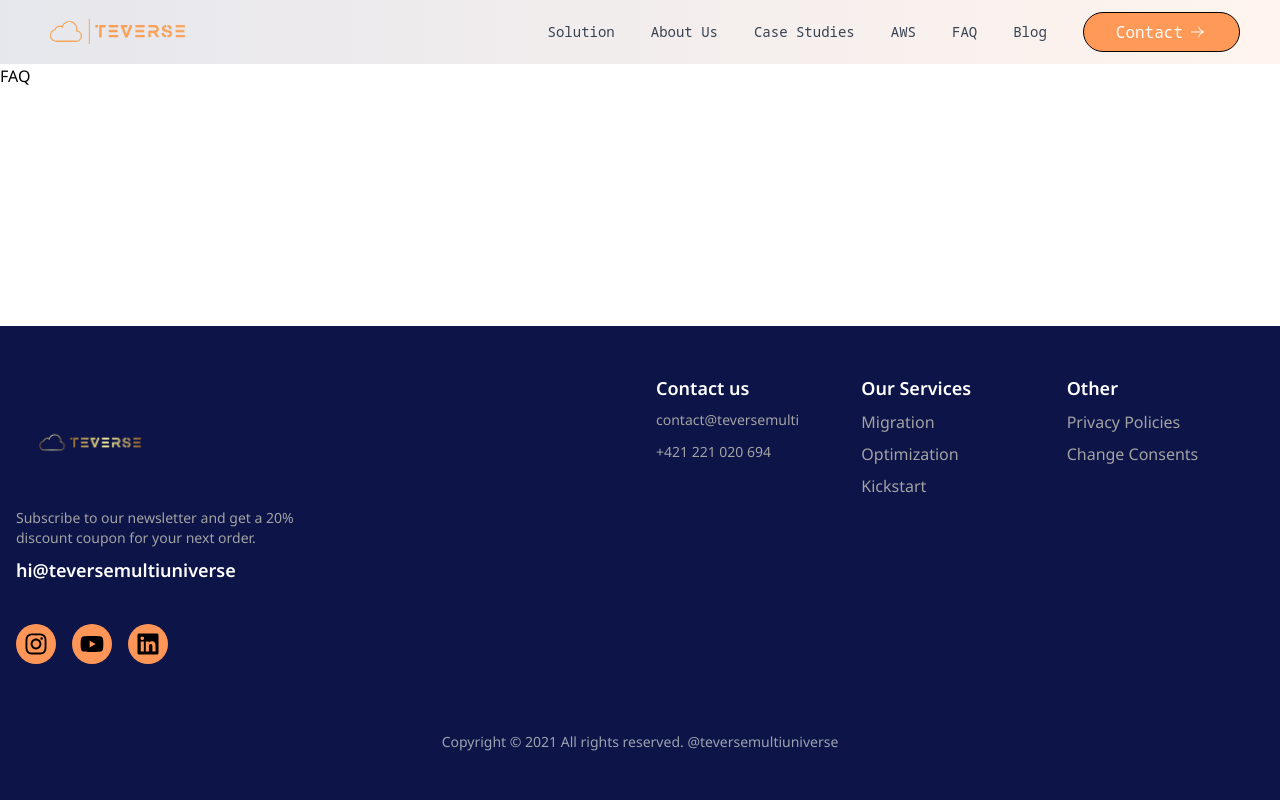
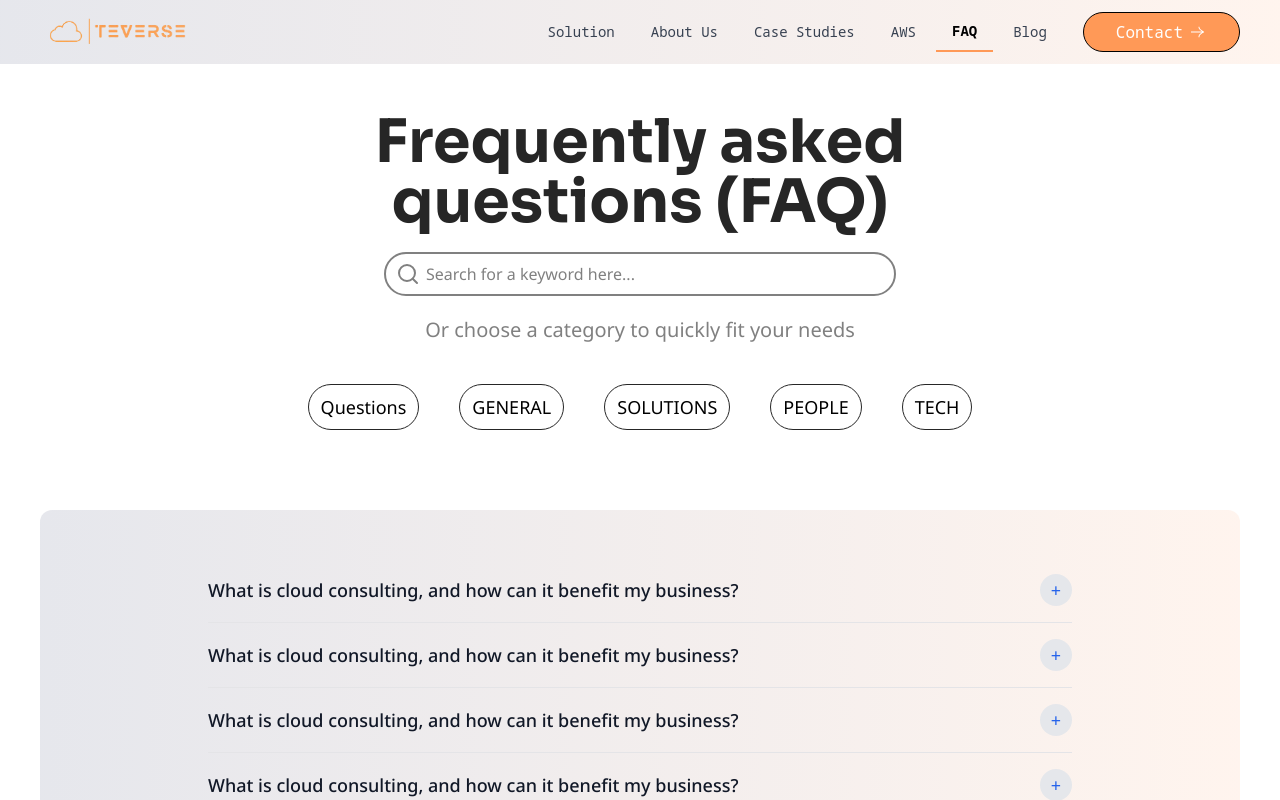
Before and after one commit to Lukman10a/web-agency, a Next.js app: page /faq in a window 1280 px wide. Shown: the top 800 px of the page. Built offline with nearby package versions, Linux system fonts and the light colour scheme.

Commit message:
create faq page

```diff
--- a/src/components/FAQ.tsx
+++ b/src/components/FAQ.tsx
@@ -1,5 +1,84 @@
-import React, { useState } from 'react';
-import Image from 'next/image';
+// import React, { useState } from 'react';
+// import Image from 'next/image';
+
+// interface FAQItem {
+//   question: string;
+//   answer: string;
+// }
+
+// const faqData: FAQItem[] = [
+//   {
+//     question: "What is cloud consulting, and how can it benefit my business?",
+//     answer: "Cloud consulting helps businesses migrate, optimize, and manage their cloud infrastructure, leading to reduced costs, improved scalability, and enhanced operational efficiency.",
+//   },
+//   {
+//     question: "What is cloud consulting, and how can it benefit my business?",
+//     answer: "Cloud consulting helps businesses migrate, optimize, and manage their cloud infrastructure, leading to reduced costs, improved scalability, and enhanced operational efficiency.",
+//   },
+//   {
+//     question: "What is cloud consulting, and how can it benefit my business?",
+//     answer: "Cloud consulting helps businesses migrate, optimize, and manage their cloud infrastructure, leading to reduced costs, improved scalability, and enhanced operational efficiency.",
+//   },
+// ];
+
+// const FAQSection: React.FC = () => {
+//   const [activeIndex, setActiveIndex] = useState<number | null>(0);
+
+//   const toggleFAQ = (index: number) => {
+//     setActiveIndex(activeIndex === index ? null : index);
+//   };
+
+//   return (
+//     <section className="bg-white py-16 w-full">
+//       <div className="max-w-4xl mx-auto px-4 sm:px-6 lg:px-8">
+//         <h2 className="text-3xl font-extrabold text-center text-gray-900 sm:text-4xl mb-6">
+//           FREQUENTLY ASKED QUESTIONS
+//         </h2>
+
+//         <div className="mt-8 space-y-4">
+//           {faqData.map((faq, index) => (
+//             <div key={index} className="border-b pb-4">
+//               <div
+//                 className="flex justify-between items-center cursor-pointer"
+//                 onClick={() => toggleFAQ(index)}
+//               >
+//                 <h3 className="text-lg font-medium text-gray-900">
+//                   {faq.question}
+//                 </h3>
+
+//                 {/* Conditionally apply dark blue background when active */}
+//                 <button
+//                   className={`flex items-center justify-center w-8 h-8 rounded-full ml-4 transition-colors ${
+//                     activeIndex === index
+//                       ? 'bg-darkblue-900 text-white' // Dark blue when expanded
+//                       : 'bg-gray-200 text-blue-600' // Default state
+//                   }`}
+//                 >
+//                   {activeIndex === index ? (
+//                     <span className="text-lg flex justify-center items-center"><Image src="/assets/Vector.png" width={12} height={12} alt='arrow-up'/></span> // Close icon when expanded
+//                   ) : (
+//                     <span className="text-lg">+</span> // Plus icon when collapsed
+//                   )}
+//                 </button>
+//               </div>
+
+//               {/* Answer section */}
+//               {activeIndex === index && (
+//                 <p className="mt-4 text-gray-600">{faq.answer}</p>
+//               )}
+//             </div>
+//           ))}
+//         </div>
+//       </div>
+//     </section>
+//   );
+// };
+
+// export default FAQSection;
+
+import React, { useState } from "react";
+import Image from "next/image";
+import FAQSection from "./shared/faq-section";
 
 interface FAQItem {
   question: string;
@@ -9,69 +88,32 @@ interface FAQItem {
 const faqData: FAQItem[] = [
   {
     question: "What is cloud consulting, and how can it benefit my business?",
-    answer: "Cloud consulting helps businesses migrate, optimize, and manage their cloud infrastructure, leading to reduced costs, improved scalability, and enhanced operational efficiency.",
+    answer:
+      "Cloud consulting helps businesses migrate, optimize, and manage their cloud infrastructure, leading to reduced costs, improved scalability, and enhanced operational efficiency.",
   },
   {
     question: "What is cloud consulting, and how can it benefit my business?",
-    answer: "Cloud consulting helps businesses migrate, optimize, and manage their cloud infrastructure, leading to reduced costs, improved scalability, and enhanced operational efficiency.",
+    answer:
+      "Cloud consulting helps businesses migrate, optimize, and manage their cloud infrastructure, leading to reduced costs, improved scalability, and enhanced operational efficiency.",
   },
   {
     question: "What is cloud consulting, and how can it benefit my business?",
-    answer: "Cloud consulting helps businesses migrate, optimize, and manage their cloud infrastructure, leading to reduced costs, improved scalability, and enhanced operational efficiency.",
+    answer:
+      "Cloud consulting helps businesses migrate, optimize, and manage their cloud infrastructure, leading to reduced costs, improved scalability, and enhanced operational efficiency.",
   },
 ];
 
-const FAQSection: React.FC = () => {
-  const [activeIndex, setActiveIndex] = useState<number | null>(0);
-
-  const toggleFAQ = (index: number) => {
-    setActiveIndex(activeIndex === index ? null : index);
-  };
-
+const FAQ: React.FC = () => {
   return (
     <section className="bg-white py-16 w-full">
       <div className="max-w-4xl mx-auto px-4 sm:px-6 lg:px-8">
-        <h2 className="text-3xl font-extrabold text-center text-gray-900 sm:text-4xl mb-6">
+        <h2 className="text-3xl font-extrabold text-center text-gray-900 sm:text-4xl">
           FREQUENTLY ASKED QUESTIONS
         </h2>
-
-        <div className="mt-8 space-y-4">
-          {faqData.map((faq, index) => (
-            <div key={index} className="border-b pb-4">
-              <div
-                className="flex justify-between items-center cursor-pointer"
-                onClick={() => toggleFAQ(index)}
-              >
-                <h3 className="text-lg font-medium text-gray-900">
-                  {faq.question}
-                </h3>
-
-                {/* Conditionally apply dark blue background when active */}
-                <button
-                  className={`flex items-center justify-center w-8 h-8 rounded-full ml-4 transition-colors ${
-                    activeIndex === index
-                      ? 'bg-darkblue-900 text-white' // Dark blue when expanded
-                      : 'bg-gray-200 text-blue-600' // Default state
-                  }`}
-                >
-                  {activeIndex === index ? (
-                    <span className="text-lg flex justify-center items-center"><Image src="/assets/Vector.png" width={12} height={12} alt='arrow-up'/></span> // Close icon when expanded
-                  ) : (
-                    <span className="text-lg">+</span> // Plus icon when collapsed
-                  )}
-                </button>
-              </div>
-
-              {/* Answer section */}
-              {activeIndex === index && (
-                <p className="mt-4 text-gray-600">{faq.answer}</p>
-              )}
-            </div>
-          ))}
-        </div>
+        <FAQSection faqData={faqData} />
       </div>
     </section>
   );
 };
 
-export default FAQSection;
+export default FAQ;
--- /dev/null
+++ b/src/components/shared/category-buttons.tsx
@@ -0,0 +1,29 @@
+import React from "react";
+
+interface CategoryButtonsProps {
+  categories: string[];
+  onClick?: (category: string) => void; // Optional click handler
+  buttonStyle?: string; // Optional custom styles for buttons
+}
+
+const CategoryButtons: React.FC<CategoryButtonsProps> = ({
+  categories,
+  onClick,
+  buttonStyle,
+}) => {
+  return (
+    <div className="flex flex-wrap items-center justify-center gap-10 p-10 lg:gap-4">
+      {categories.map((category, index) => (
+        <button
+          key={index}
+          onClick={() => onClick?.(category)} // Call onClick if it exists
+          className={`text-lg border border-[#262626] px-3 rounded-full cursor-pointer py-2 transition-all duration-300 transform hover:bg-[#FF9557] hover:scale-105 hover:text-white font-sans ${buttonStyle}`}
+        >
+          {category}
+        </button>
+      ))}
+    </div>
+  );
+};
+
+export default CategoryButtons;
--- /dev/null
+++ b/src/components/shared/faq-section.tsx
@@ -0,0 +1,81 @@
+import React, { useState } from "react";
+import Image from "next/image";
+
+interface FAQItem {
+  question: string;
+  answer: string;
+}
+
+interface FAQSectionProps {
+  faqData: FAQItem[]; // Accept FAQ data as a prop
+  bgColor?: string; // Optional prop for section background color
+  questionColor?: string; // Optional prop for question text color
+  answerColor?: string; // Optional prop for answer text color
+  iconExpanded?: string; // Optional icon for expanded state
+  iconCollapsed?: string; // Optional icon for collapsed state
+}
+
+const FAQSection: React.FC<FAQSectionProps> = ({
+  faqData,
+  bgColor = "", // Default background color
+  questionColor = "text-gray-900", // Default question text color
+  answerColor = "text-gray-600", // Default answer text color
+  iconExpanded = "/assets/Vector.png",
+  iconCollapsed = "+",
+}) => {
+  const [activeIndex, setActiveIndex] = useState<number | null>(null);
+
+  const toggleFAQ = (index: number) => {
+    setActiveIndex(activeIndex === index ? null : index);
+  };
+
+  return (
+    <section className={`${bgColor} py-16 w-full`}>
+      <div className="max-w-4xl mx-auto px-4 sm:px-6 lg:px-8">
+        {/* <h2 className="text-3xl font-extrabold text-center text-gray-900 sm:text-4xl mb-6">
+          FREQUENTLY ASKED QUESTIONS
+        </h2> */}
+
+        <div className=" space-y-4">
+          {faqData.map((faq, index) => (
+            <div key={index} className="border-b pb-4">
+              <div
+                className="flex justify-between items-center cursor-pointer"
+                onClick={() => toggleFAQ(index)}
+              >
+                <h3 className={`text-lg font-medium ${questionColor}`}>
+                  {faq.question}
+                </h3>
+
+                <button
+                  className={`flex items-center justify-center w-8 h-8 rounded-full ml-4 transition-colors ${
+                    activeIndex === index
+                      ? "bg-darkblue-900 text-white"
+                      : "bg-gray-200 text-blue-600"
+                  }`}
+                >
+                  {activeIndex === index ? (
+                    <Image
+                      src={iconExpanded}
+                      width={12}
+                      height={12}
+                      alt="arrow-up"
+                    />
+                  ) : (
+                    <span className="text-lg">{iconCollapsed}</span>
+                  )}
+                </button>
+              </div>
+
+              {activeIndex === index && (
+                <p className={`mt-4 ${answerColor}`}>{faq.answer}</p>
+              )}
+            </div>
+          ))}
+        </div>
+      </div>
+    </section>
+  );
+};
+
+export default FAQSection;
--- a/src/components/shared/navbar.tsx
+++ b/src/components/shared/navbar.tsx
@@ -38,7 +38,7 @@ const navItems: NavItem[] = [
   { title: "About Us", href: "/about-us" },
   { title: "Case Studies", href: "/case-studies" },
   { title: "AWS", href: "/aws" },
-  { title: "FAQ", href: "faq" },
+  { title: "FAQ", href: "/faq" },
   { title: "Blog", href: "/blog" },
 ];
 
--- a/src/pages/aws.tsx
+++ b/src/pages/aws.tsx
@@ -16,6 +16,7 @@ import Image from "next/image";
 import { motion } from "framer-motion";
 import Testimonials from "@/components/what-client";
 import ContactSection from "@/components/lets-talk";
+import CategoryButtons from "@/components/shared/category-buttons";
 
 export default function AWS() {
   const cardData = [
@@ -185,16 +186,7 @@ export default function AWS() {
 
       {/* Categories Section */}
       <section>
-        <div className="flex flex-wrap items-center justify-center gap-10 p-10 lg:gap-4">
-          {categories.map((category, index) => (
-            <button
-              key={index}
-              className="text-lg border border-[#262626] px-3 rounded-full cursor-pointer py-2 transition-all duration-300 transform hover:bg-[#FF9557] hover:scale-105 hover:text-white font-sans"
-            >
-              {category}
-            </button>
-          ))}
-        </div>
+        <CategoryButtons categories={categories} />
         <div className="text-center pb-4 px-8 space-y-4">
           <h3 className="font-sora font-medium text-4xl sm:text-3xl">
             Cloud success. With AWS
--- a/src/pages/case-studies/index.tsx
+++ b/src/pages/case-studies/index.tsx
@@ -11,6 +11,7 @@ import React from "react";
 import Testimonials from "@/components/what-client";
 import ContactSection from "@/components/lets-talk";
 import Link from "next/link";
+import CategoryButtons from "@/components/shared/category-buttons";
 
 const categories = [
   "ALL",
@@ -113,16 +114,7 @@ const CaseStudies = () => {
       </section>
 
       {/* Categories Section */}
-      <section className="flex flex-wrap items-center justify-center gap-10 p-10">
-        {categories.map((category, index) => (
-          <p
-            key={index}
-            className="text-lg border-[0.73px] border-[#262626] px-3 rounded-full cursor-pointer p-2 transition-all duration-300 transform hover:bg-[#FF9557] hover:scale-105 hover:text-white font-sans"
-          >
-            {category}
-          </p>
-        ))}
-      </section>
+      <CategoryButtons categories={categories} />
 
       {/* Case Study Cards */}
       <section>
--- a/src/pages/faq.tsx
+++ b/src/pages/faq.tsx
@@ -1,7 +1,82 @@
+import CategoryButtons from "@/components/shared/category-buttons";
 import React from "react";
+import { Search } from "lucide-react";
+import FAQSection from "@/components/shared/faq-section";
+import ContactSection from "@/components/lets-talk";
 
-const FAQ = () => {
-  return <div>FAQ</div>;
-};
+export default function FAQ() {
+  const categories = ["Questions", "GENERAL", "SOLUTIONS", "PEOPLE", "TECH"];
 
-export default FAQ;
+  interface FAQItem {
+    question: string;
+    answer: string;
+  }
+
+  const faqData: FAQItem[] = [
+    {
+      question: "What is cloud consulting, and how can it benefit my business?",
+      answer:
+        "Cloud consulting helps businesses migrate, optimize, and manage their cloud infrastructure, leading to reduced costs, improved scalability, and enhanced operational efficiency.",
+    },
+    {
+      question: "What is cloud consulting, and how can it benefit my business?",
+      answer:
+        "Cloud consulting helps businesses migrate, optimize, and manage their cloud infrastructure, leading to reduced costs, improved scalability, and enhanced operational efficiency.",
+    },
+    {
+      question: "What is cloud consulting, and how can it benefit my business?",
+      answer:
+        "Cloud consulting helps businesses migrate, optimize, and manage their cloud infrastructure, leading to reduced costs, improved scalability, and enhanced operational efficiency.",
+    },
+    {
+      question: "What is cloud consulting, and how can it benefit my business?",
+      answer:
+        "Cloud consulting helps businesses migrate, optimize, and manage their cloud infrastructure, leading to reduced costs, improved scalability, and enhanced operational efficiency.",
+    },
+    {
+      question: "What is cloud consulting, and how can it benefit my business?",
+      answer:
+        "Cloud consulting helps businesses migrate, optimize, and manage their cloud infrastructure, leading to reduced costs, improved scalability, and enhanced operational efficiency.",
+    },
+  ];
+
+  return (
+    <section>
+      <div className="text-center space-y-5 pt-12">
+        <h1 className="text-[#262626] text-6xl font-sora font-bold lg:text-5xl md:text-4xl">
+          <span className="block">Frequently asked</span>
+          <span className="block">questions (FAQ)</span>
+        </h1>
+
+        <div className="relative w-full max-w-lg mx-auto">
+          <Search
+            color="#808080"
+            className="absolute left-3 md:left-24 sm:left-20 top-1/2 transform -translate-y-1/2 pointer-events-none"
+          />
+
+          <input
+            type="text"
+            className="w-full md:w-2/3 border-2 border-[#808080] rounded-3xl pl-10 py-2  placeholder:text-[#808080] focus:border-[#FF9557] focus:ring-[#FF9557]"
+            placeholder="Search for a keyword here..."
+          />
+        </div>
+
+        <p className="text-[#808080] text-xl">
+          Or choose a category to quickly fit your needs
+        </p>
+      </div>
+
+      <CategoryButtons categories={categories} />
+      <div
+        style={{
+          background:
+            "linear-gradient(270deg, rgba(255, 149, 87, 0.1) 0%, rgba(8, 19, 72, 0.1) 100%)",
+        }}
+        className="m-10 rounded-xl"
+      >
+        <FAQSection faqData={faqData} />
+      </div>
+      <ContactSection />
+    </section>
+  );
+}
```
